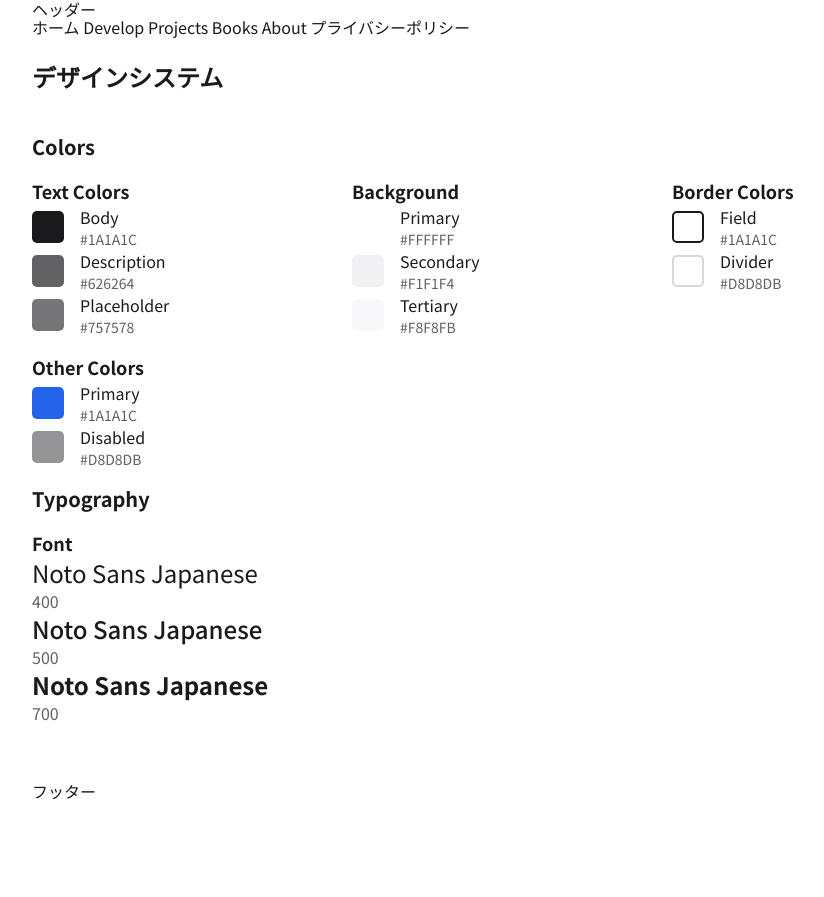
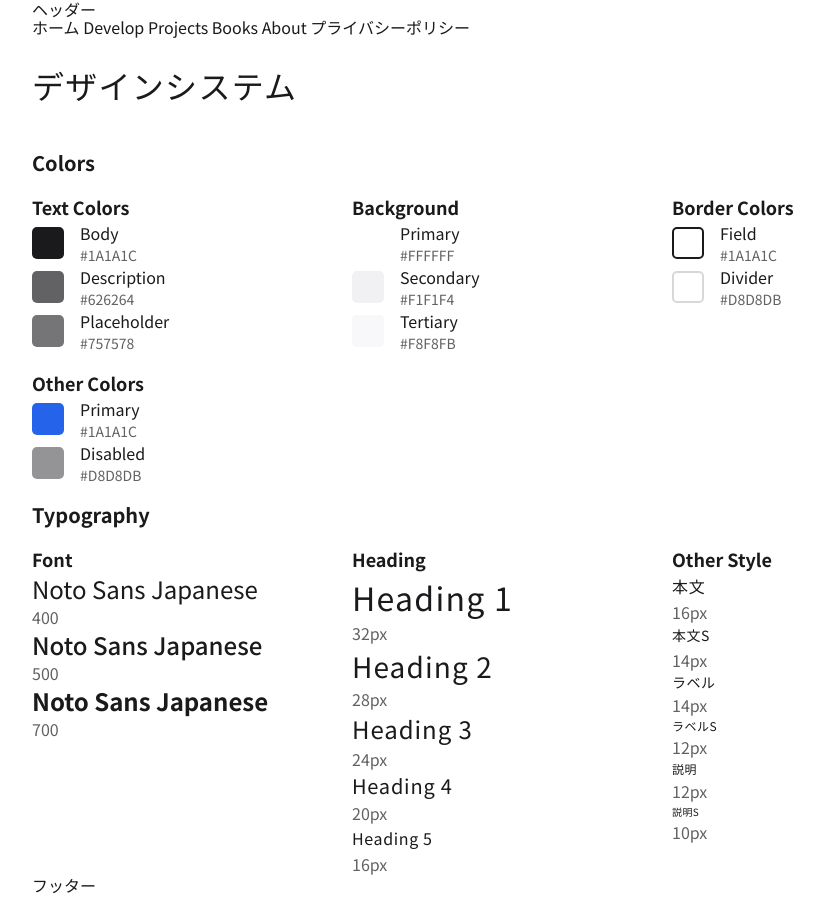
Before and after one commit to morimorig3/my-site-v3, a SvelteKit app: page /designSystem in a window 1280 px wide. Shown: the whole page, without its empty margins (136-960 px from the left). Before the commit the page ends 803 px from the top, so only its background shows below. Built offline with nearby package versions, Linux system fonts and the light colour scheme.

Commit message:
feat:そのほかテキストのスタイルを追加#17

```diff
--- a/src/routes/designSystem/+page.svelte
+++ b/src/routes/designSystem/+page.svelte
@@ -1,4 +1,4 @@
-<h1 class="text-2xl font-bold py-4 tablet:py-6">デザインシステム</h1>
+<h1 class="text-heading-1 py-4 tablet:py-6">デザインシステム</h1>
 
 <section>
 	<h2 class="font-bold text-xl py-4">Colors</h2>
@@ -91,23 +91,77 @@
 		<div>
 			<h3 class="text-lg font-bold">Font</h3>
 			<ul>
-				<li class="flex items-center gap-4">
+				<li>
 					<div>
 						<p class="text-2xl font-normal">Noto Sans Japanese</p>
 						<p class="text-textDescription text-base">400</p>
 					</div>
 				</li>
-				<li class="flex items-center gap-4">
+				<li>
 					<div>
 						<p class="text-2xl font-medium">Noto Sans Japanese</p>
 						<p class="text-textDescription text-base">500</p>
 					</div>
 				</li>
-				<li class="flex items-center gap-4">
+				<li>
 					<div>
 						<p class="text-2xl font-bold">Noto Sans Japanese</p>
 						<p class="text-textDescription text-base">700</p>
 					</div>
+				</li>
+			</ul>
+		</div>
+		<div>
+			<h3 class="text-lg font-bold">Heading</h3>
+			<ul>
+				<li>
+					<p class="text-heading-1">Heading 1</p>
+					<p class="text-textDescription text-base">32px</p>
+				</li>
+				<li>
+					<p class="text-heading-2">Heading 2</p>
+					<p class="text-textDescription text-base">28px</p>
+				</li>
+				<li>
+					<p class="text-heading-3">Heading 3</p>
+					<p class="text-textDescription text-base">24px</p>
+				</li>
+				<li>
+					<p class="text-heading-4">Heading 4</p>
+					<p class="text-textDescription text-base">20px</p>
+				</li>
+				<li>
+					<p class="text-heading-5">Heading 5</p>
+					<p class="text-textDescription text-base">16px</p>
+				</li>
+			</ul>
+		</div>
+		<div>
+			<h3 class="text-lg font-bold">Other Style</h3>
+			<ul>
+				<li>
+					<p class="text-body">本文</p>
+					<p class="text-textDescription text-base">16px</p>
+				</li>
+				<li>
+					<p class="text-body-sm">本文S</p>
+					<p class="text-textDescription text-base">14px</p>
+				</li>
+				<li>
+					<p class="text-label">ラベル</p>
+					<p class="text-textDescription text-base">14px</p>
+				</li>
+				<li>
+					<p class="text-label-sm">ラベルS</p>
+					<p class="text-textDescription text-base">12px</p>
+				</li>
+				<li>
+					<p class="text-desc">説明</p>
+					<p class="text-textDescription text-base">12px</p>
+				</li>
+				<li>
+					<p class="text-desc-sm">説明S</p>
+					<p class="text-textDescription text-base">10px</p>
 				</li>
 			</ul>
 		</div>
--- a/tailwind.config.js
+++ b/tailwind.config.js
@@ -2,6 +2,12 @@
 export default {
 	content: ['./src/**/*.{html,js,svelte,ts}'],
 	theme: {
+		extend: {
+			screens: {
+				tablet: '520px',
+				laptop: '960px',
+				desktop: '1024px'
+			},
 			colors: {
 				textBody: '#1A1A1C',
 				textDescription: '#626264',
@@ -14,10 +20,19 @@ export default {
 				primary: '#2563EB',
 				disabled: '#949497'
 			},
-		screens: {
-			tablet: '520px',
-			laptop: '960px',
-			desktop: '1024px'
+			fontSize: {
+				'heading-1': ['32px', { lineHeight: 1.5, letterSpacing: '0.04em' }],
+				'heading-2': ['28px', { lineHeight: 1.5, letterSpacing: '0.04em' }],
+				'heading-3': ['24px', { lineHeight: 1.5, letterSpacing: '0.04em' }],
+				'heading-4': ['20px', { lineHeight: 1.5, letterSpacing: '0.04em' }],
+				'heading-5': ['16px', { lineHeight: 1.7, letterSpacing: '0.04em' }],
+				body: ['16px', { lineHeight: 1.7, letterSpacing: '0.04em' }],
+				'body-sm': ['14px', { lineHeight: 1.7, letterSpacing: '0.04em' }],
+				label: ['14px', { lineHeight: 1.5, letterSpacing: '0.04em' }],
+				'label-sm': ['12px', { lineHeight: 1.5, letterSpacing: '0.04em' }],
+				desc: ['12px', { lineHeight: 1.7, letterSpacing: '0.04em' }],
+				'desc-sm': ['10px', { lineHeight: 1.7, letterSpacing: '0.04em' }]
+			}
 		}
 	},
 	plugins: []
```
Lines whose indentation alone changed are shown as unchanged.
